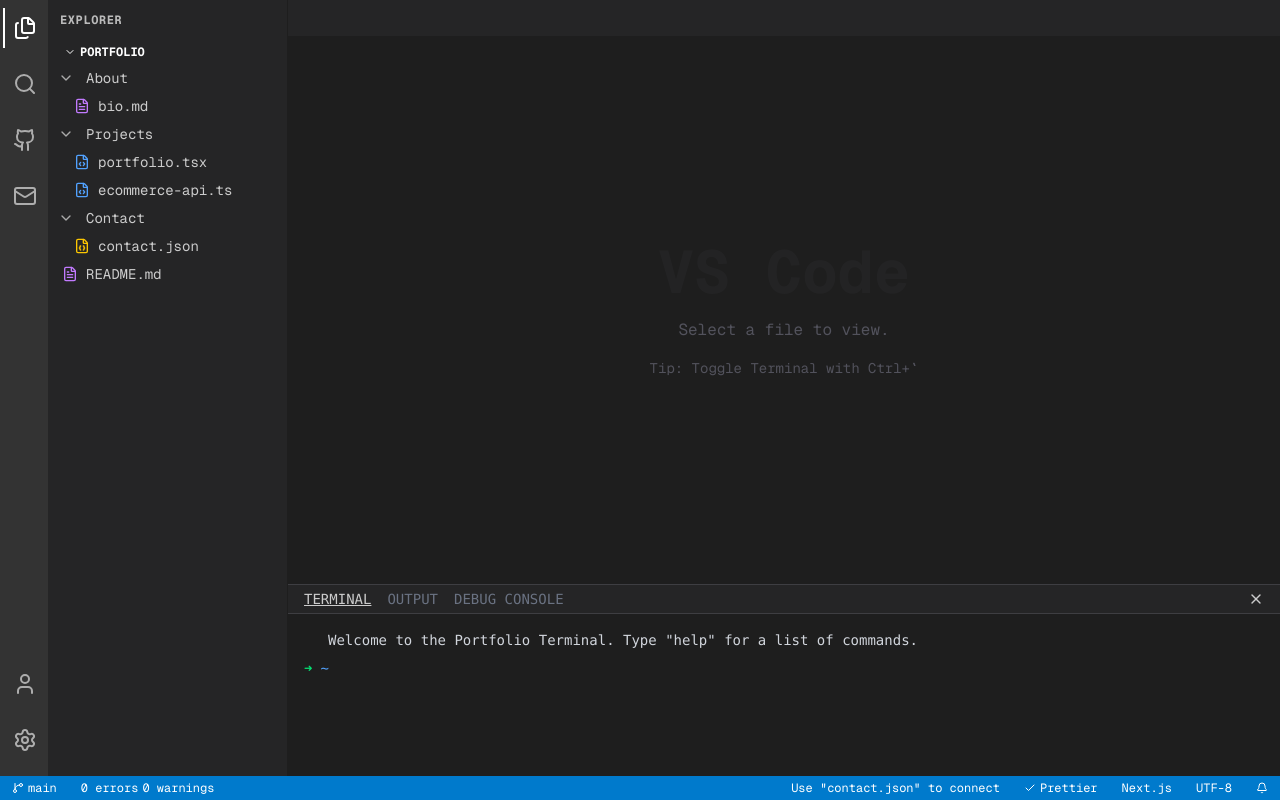
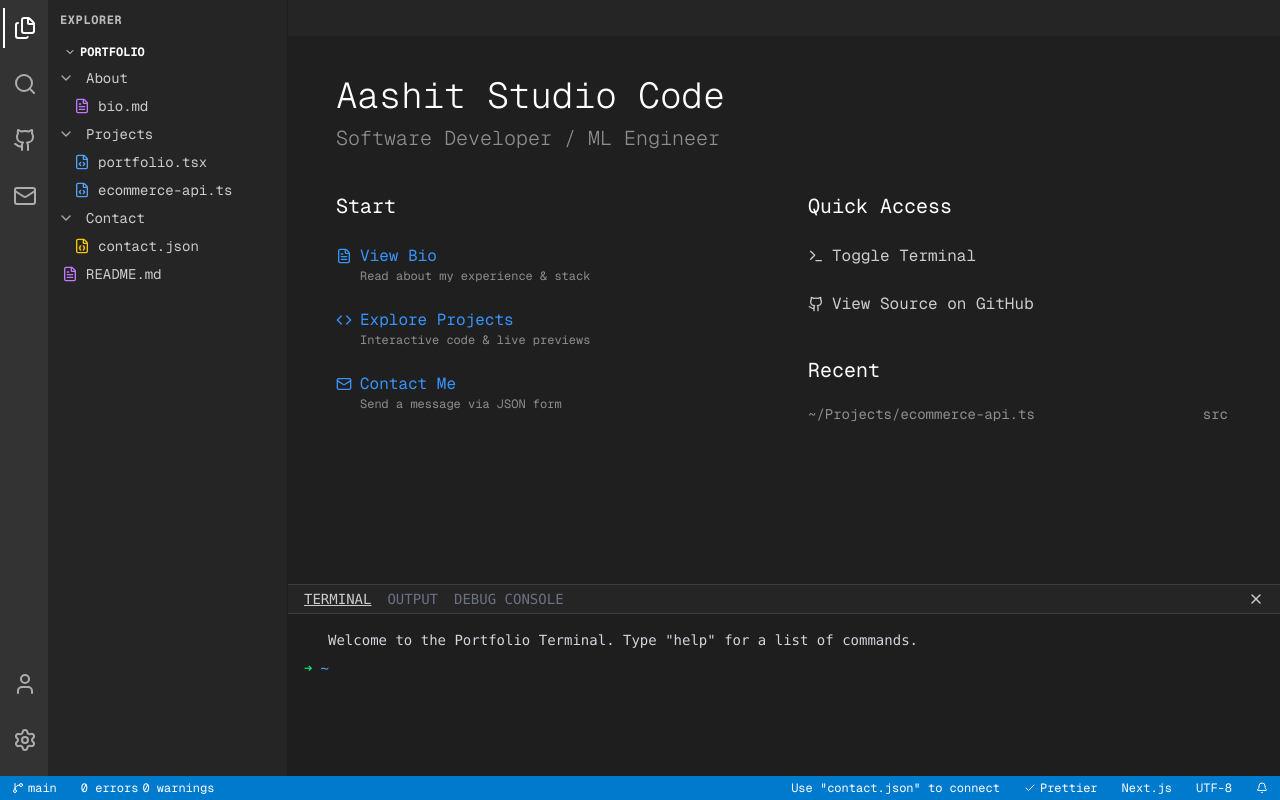
Before and after one commit to apaliwal3/AashitPaliwal, a Next.js app: page / in a window 1280 px wide. Built offline with nearby package versions, Linux system fonts and the light colour scheme.

Commit message:
Start page update 1

```diff
--- /dev/null
+++ b/components/Content/StartPage.tsx
@@ -0,0 +1,97 @@
+"use client";
+
+import React from 'react';
+import { usePortfolio } from '../../context/PortfolioContext';
+import { FileText, Code, Mail, Terminal as TerminalIcon, Github } from 'lucide-react';
+
+const StartPage = () => {
+  const { openFile, toggleTerminal } = usePortfolio();
+
+  return (
+    <div className="flex flex-col h-full bg-[#1f1f1f] text-[#cccccc] p-10 overflow-auto">
+      <div className="max-w-4xl mx-auto w-full">
+        <div className="mb-10 text-center sm:text-left">
+          <h1 className="text-4xl font-light mb-2 text-white">Aashit Studio Code</h1>
+          <h2 className="text-xl text-[#8e8e8e] font-light">Software Developer / ML Engineer </h2>
+        </div>
+
+        <div className="grid grid-cols-1 sm:grid-cols-2 gap-12">
+          {/* Start Section */}
+          <div>
+            <h3 className="text-xl mb-4 text-white font-normal">Start</h3>
+            <div className="flex flex-col gap-2">
+              <button
+                onClick={() => openFile('/About/bio.md')}
+                className="group flex flex-col items-start p-2 -ml-2 rounded hover:bg-[#2a2d2e] transition-colors text-left"
+              >
+                <div className="flex items-center text-[#3794ff] group-hover:text-[#4daafc]">
+                  <FileText className="w-4 h-4 mr-2" />
+                  <span>View Bio</span>
+                </div>
+                <span className="text-xs text-[#8e8e8e] ml-6 group-hover:text-[#cccccc]">Read about my experience & stack</span>
+              </button>
+
+              <button
+                onClick={() => openFile('/Projects/portfolio.tsx')}
+                className="group flex flex-col items-start p-2 -ml-2 rounded hover:bg-[#2a2d2e] transition-colors text-left"
+              >
+                <div className="flex items-center text-[#3794ff] group-hover:text-[#4daafc]">
+                  <Code className="w-4 h-4 mr-2" />
+                  <span>Explore Projects</span>
+                </div>
+                <span className="text-xs text-[#8e8e8e] ml-6 group-hover:text-[#cccccc]">Interactive code & live previews</span>
+              </button>
+
+              <button
+                onClick={() => openFile('/Contact/contact.json')}
+                className="group flex flex-col items-start p-2 -ml-2 rounded hover:bg-[#2a2d2e] transition-colors text-left"
+              >
+                <div className="flex items-center text-[#3794ff] group-hover:text-[#4daafc]">
+                  <Mail className="w-4 h-4 mr-2" />
+                  <span>Contact Me</span>
+                </div>
+                <span className="text-xs text-[#8e8e8e] ml-6 group-hover:text-[#cccccc]">Send a message via JSON form</span>
+              </button>
+            </div>
+          </div>
+
+          {/* Help Section */}
+          <div>
+            <h3 className="text-xl mb-4 text-white font-normal">Quick Access</h3>
+            <div className="flex flex-col gap-2">
+               <button
+                onClick={toggleTerminal}
+                className="group flex items-center p-2 -ml-2 rounded hover:bg-[#2a2d2e] transition-colors text-left"
+              >
+                 <TerminalIcon className="w-4 h-4 mr-2 text-[#cccccc]" />
+                 <span className="text-[#cccccc]">Toggle Terminal</span>
+              </button>
+
+              <a
+                href="https://github.com/yourusername"
+                target="_blank"
+                rel="noreferrer"
+                className="group flex items-center p-2 -ml-2 rounded hover:bg-[#2a2d2e] transition-colors text-left"
+              >
+                 <Github className="w-4 h-4 mr-2 text-[#cccccc]" />
+                 <span className="text-[#cccccc]">View Source on GitHub</span>
+              </a>
+            </div>
+
+            <div className="mt-8">
+               <h3 className="text-xl mb-4 text-white font-normal">Recent</h3>
+               <div className="text-sm text-[#8e8e8e]">
+                 <div className="flex justify-between hover:bg-[#2a2d2e] p-1 -ml-1 cursor-pointer" onClick={() => openFile('/Projects/ecommerce-api.ts')}>
+                    <span>~/Projects/ecommerce-api.ts</span>
+                    <span className="hidden sm:block">src</span>
+                 </div>
+               </div>
+            </div>
+          </div>
+        </div>
+      </div>
+    </div>
+  );
+};
+
+export default StartPage;
--- a/components/Layout/EditorPane.tsx
+++ b/components/Layout/EditorPane.tsx
@@ -7,6 +7,7 @@ import { getFileIcon } from '../utils/Icons';
 import BioRenderer from '../Content/BioRenderer';
 import ProjectRenderer from '../Content/ProjectRenderer';
 import ContactRenderer from '../Content/ContactRenderer';
+import StartPage from '../Content/StartPage';
 
 const ContentRenderer = ({ path }: { path: string }) => {
   if (path === '/About/bio.md') return <BioRenderer />;
@@ -59,15 +60,7 @@ const EditorPane = () => {
       <div className="flex-1 overflow-auto custom-scrollbar relative">
         {activeFile ? (
            <ContentRenderer path={activeFile} />
-        ) : (
-          <div className="flex items-center justify-center h-full text-zinc-600">
-             <div className="text-center">
-               <div className="text-6xl mb-4 font-bold opacity-10">VS Code</div>
-               <p>Select a file to view.</p>
-               <p className="text-sm mt-4">Tip: Toggle Terminal with Ctrl+`</p>
-             </div>
-          </div>
-        )}
+        ) : <StartPage />}
       </div>
     </div>
   );
```
